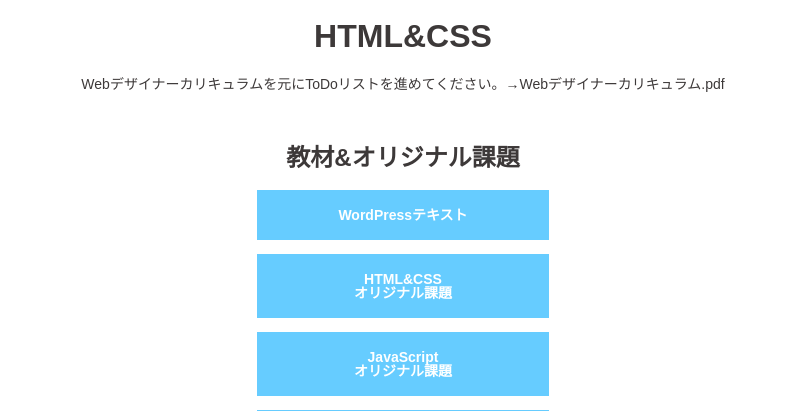
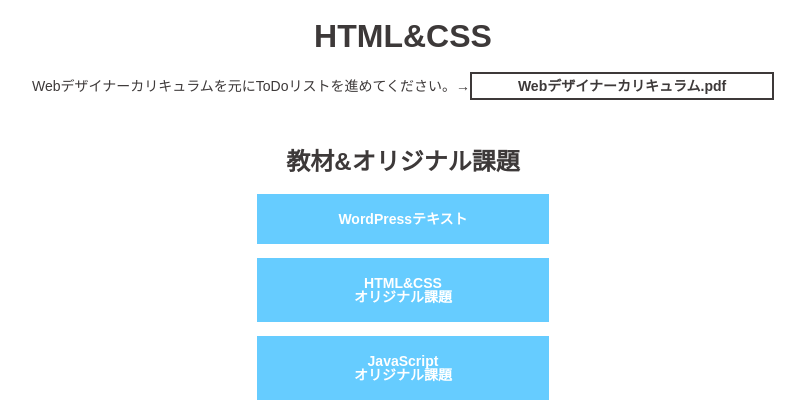
Before and after one commit to rootsyokohamanishi/ITS_Yokohama_1st, a PHP site: page /item02.html in a window 1280 px wide. Shown: the part 60-471 px from the top of the page, without its empty margins (237-1042 px from the left). Run offline with PHP 8.4, Linux system fonts and the light colour scheme.

Commit message:
Update style.css

```diff
--- a/style.css
+++ b/style.css
@@ -345,6 +345,25 @@ p {
     align-items: center;
 }
 
+.btn00,
+a.btn00 {
+    display: block;
+	text-align: center;
+	text-decoration: none;
+	width: 300px;
+	font-weight: bold;
+	border: 2px solid #3D3939;
+	background: #fff;
+	color: #3D3939;
+	transition: 0.5s;
+}
+
+.btn00:hover,
+a.btn00:hover {
+    color: #3D3939;
+	background: #fff;
+}
+
 .btn01,
 a.btn01 {
     display: block;
```
